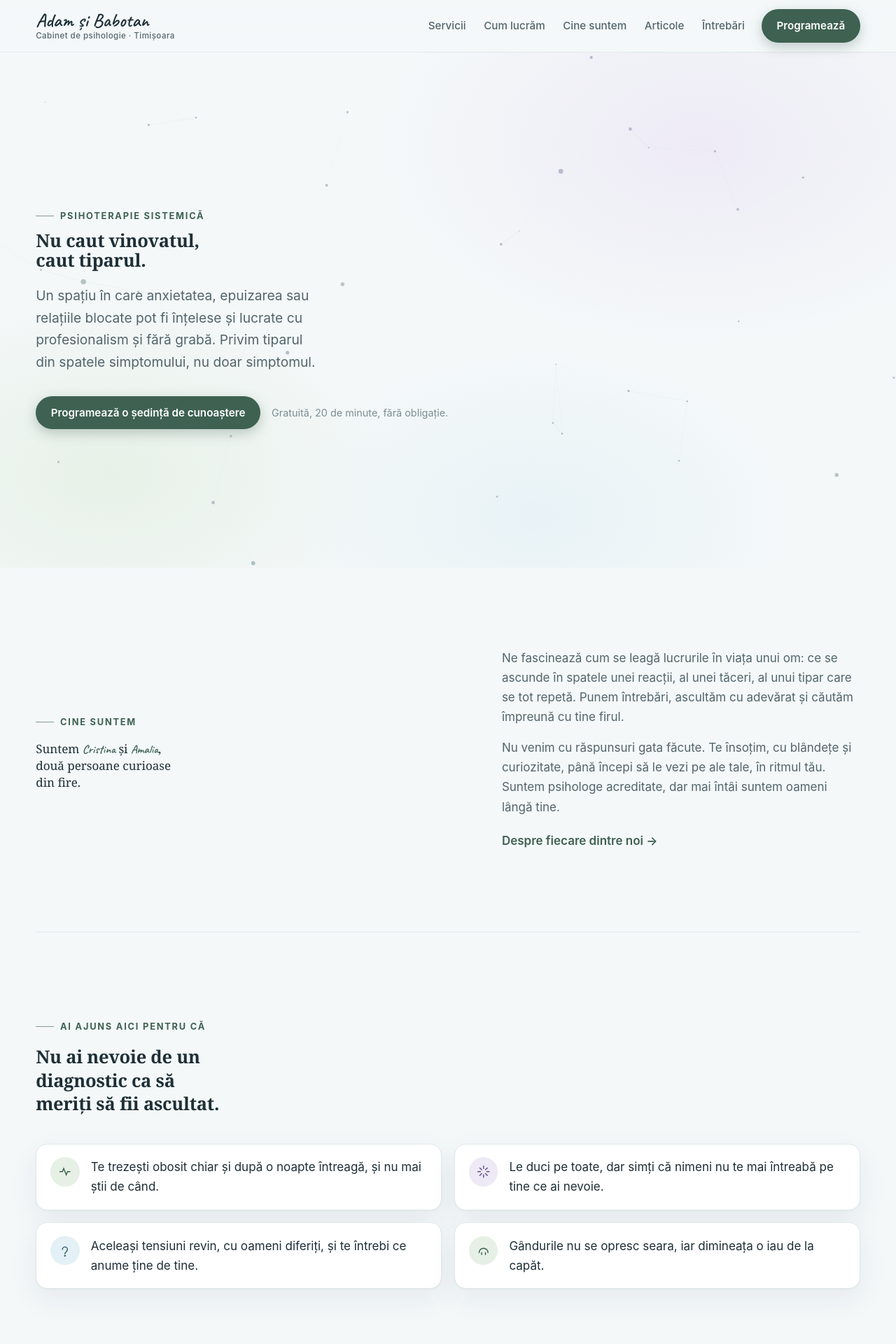
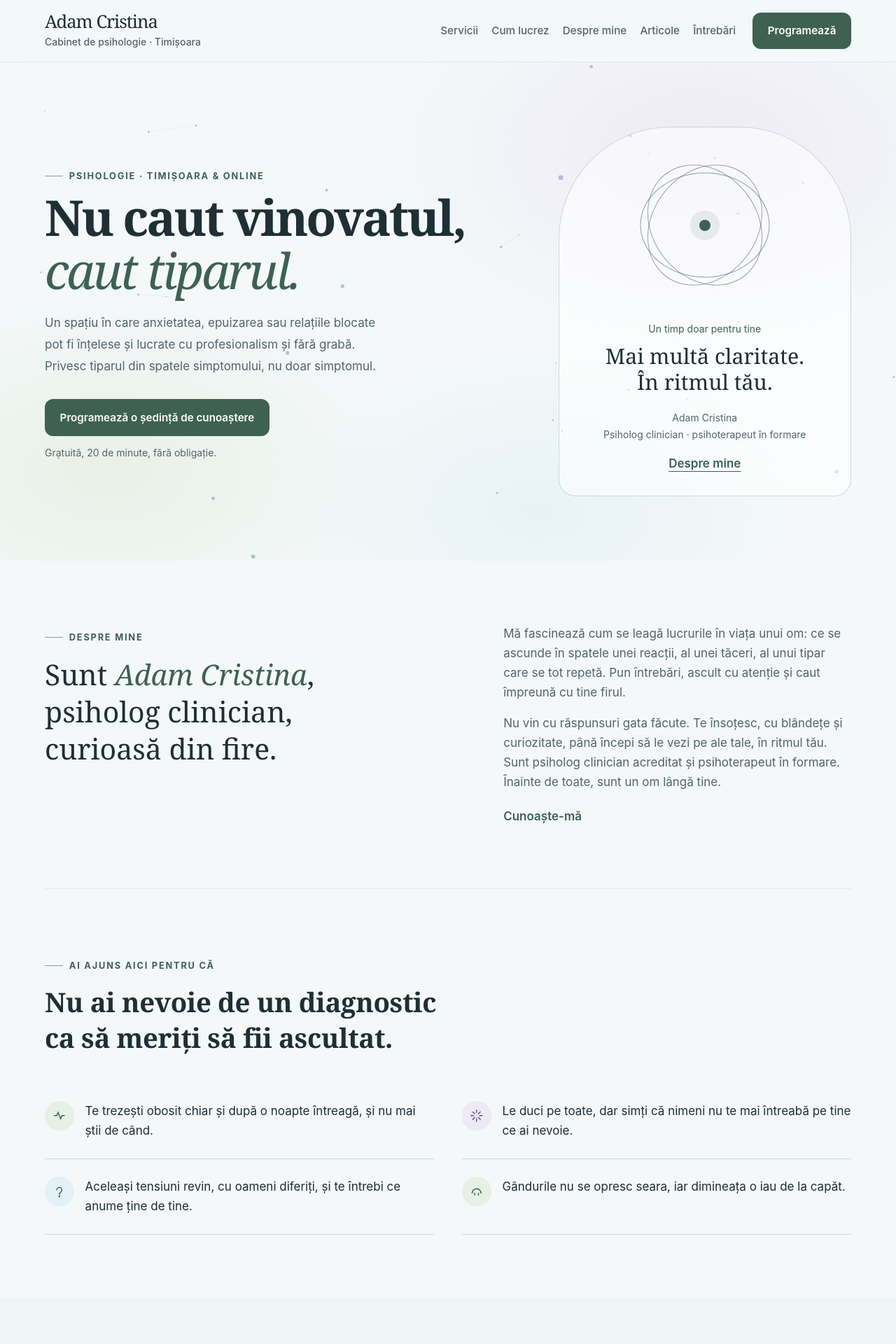
Before and after one commit to madalinagligor5-maker/psiho, a PHP site: page / in a window 1280 px wide. Shown: the top 1920 px of the page at 70% size. Run offline with PHP 8.4, Linux system fonts and the light colour scheme.

Commit message:
Actualizează conținutul Cristinei și paginile site-ului

```diff
--- a/public/index.html
+++ b/public/index.html
@@ -3,8 +3,8 @@
 <head>
 <meta charset="utf-8">
 <meta name="viewport" content="width=device-width, initial-scale=1">
-<title>Adam și Babotan, cabinet de psihologie în Timișoara</title>
-<meta name="description" content="Cabinet de psihologie în Timișoara. Cristina și Amalia: anxietate, depresie, epuizare, evaluări și documentație psihologică. Nu caut vinovatul, caut tiparul.">
+<title>Adam Cristina, cabinet de psihologie în Timișoara</title>
+<meta name="description" content="Cabinet de psihologie în Timișoara. Adam Cristina: anxietate, depresie, epuizare, evaluări și documentație psihologică. Nu caut vinovatul, caut tiparul.">
 <link rel="preload" href="/assets/fonts/Caveat-logo.woff2" as="font" type="font/woff2" crossorigin>
 <style>
   @font-face{
@@ -201,17 +201,77 @@
     .btn:hover,.card:hover,.feel li:hover{transform:none}
   }
   :focus-visible{outline:2px solid var(--sage); outline-offset:3px; border-radius:6px}
+
+  /* Redesign: the original animated colour background stays in place. */
+  :root{--wrap:min(1160px,90vw);--r:24px}
+  html{scroll-padding-top:100px}
+  header.top{background:color-mix(in srgb,var(--bg) 92%,transparent)}
+  .bar{height:88px}
+  .marca{font-family:var(--serif);font-size:1.6rem;font-weight:500;letter-spacing:-.04em}
+  .marca small{font-size:.875rem;letter-spacing:0;line-height:1.5;margin-top:.35rem}
+  nav.main{gap:1.2rem}
+  .btn{border-radius:12px;box-shadow:none;padding:.85rem 1.35rem}
+  .hero{isolation:isolate;min-height:calc(100svh - 88px);padding:clamp(3rem,7vw,7rem) 0}
+  .hero__layout{display:grid;gap:3rem;align-items:center}
+  .hero h1{font-size:clamp(2.8rem,5.5vw,5.2rem);letter-spacing:-.045em;line-height:1.08}
+  .hero h1 em{font-weight:400;color:var(--sage)}
+  .hero .lede{max-width:46ch;font-size:1.0625rem;line-height:1.8}
+  .hero__cta{align-items:flex-start;flex-direction:column;gap:.75rem}
+  .hero__note{font-size:.875rem;color:var(--ink-soft)}
+  .hero__aside{border:1px solid color-mix(in srgb,var(--sage) 22%,transparent);background:color-mix(in srgb,var(--surface) 58%,transparent);border-radius:160px 160px 24px 24px;padding:2rem;text-align:center;position:relative}
+  .pattern-art{height:220px;position:relative;width:min(240px,100%);margin:0 auto 1.5rem}
+  .pattern-art span{position:absolute;width:150px;height:185px;border:1px solid var(--sage);border-radius:50%;left:calc(50% - 75px);top:15px;transform:rotate(-38deg);opacity:.55}
+  .pattern-art span:nth-child(2){transform:rotate(38deg);border-color:var(--lav)}
+  .pattern-art span:nth-child(3){transform:rotate(90deg);border-color:var(--bleu)}
+  .pattern-art i{position:absolute;left:calc(50% - 8px);top:100px;width:16px;height:16px;background:var(--sage);border-radius:50%;box-shadow:0 0 0 13px color-mix(in srgb,var(--sage) 10%,transparent)}
+  .hero__aside-kicker{font-size:.875rem;color:var(--sage)}
+  .hero__aside-title{font:400 1.9rem/1.2 var(--serif);margin:.65rem 0 1.3rem}
+  .hero__aside-note{font-size:.875rem;color:var(--ink-soft);line-height:1.7}
+  .text-link{display:inline-block;color:var(--sage);font-weight:600;text-underline-offset:5px;margin-top:1rem}
+  section.band{padding:clamp(3.5rem,7vw,6rem) 0}
+  .intro__grid{gap:3rem}
+  .intro p.big{font-size:clamp(1.8rem,3.2vw,2.7rem);max-width:23ch;line-height:1.3}
+  .intro .who{font-family:var(--serif);font-weight:400;font-style:italic}
+  .lead{font-size:clamp(1.7rem,3vw,2.6rem);max-width:29ch}
+  .feel{gap:0 2.5rem}
+  .feel li{background:transparent;border:0;border-bottom:1px solid var(--line-2);box-shadow:none;border-radius:0;padding:1.6rem 0}
+  .svc{gap:1rem}
+  .card{box-shadow:none;padding:1.7rem;border-radius:20px}
+  .card:nth-child(2){background:var(--azur)}
+  .card:nth-child(3){background:var(--lav-bg)}
+  .card:nth-child(4){background:var(--sage-bg)}
+  .card h3{font-size:1.4rem}
+  .card .desc{font-size:1rem}
+  .steps{gap:1.5rem}
+  .step{padding:1.5rem 0;border-top:1px solid var(--line-2)}
+  .step::before{display:none}
+  .step h3{font-size:1.3rem;margin-bottom:.75rem}
+  .step p{font-size:1rem}
+  .faq summary{font-size:1.3rem;padding:1.5rem 0}
+  .final{box-shadow:none;border-radius:32px;text-align:left;display:grid;gap:1rem 3rem}
+  .final .eyebrow{justify-content:flex-start!important}
+  .final p{margin:0;max-width:48ch}
+  .final .form{max-width:none;width:100%;margin:1rem 0 0}
+  .form label{display:block;font-size:.875rem;color:var(--ink-soft)}
+  .form-note{font-size:.875rem!important}
+  .form textarea{resize:vertical}
+  .foot .marca{font-size:1.8rem}
+  @media(min-width:980px){.hero__layout{grid-template-columns:1.6fr 1fr;gap:4rem}.svc{grid-template-columns:repeat(2,1fr)}.card{padding:2rem}.intro__grid{align-items:start}}
+  @media(max-width:979px){.hero__aside{max-width:420px;width:100%;margin:auto}.hero h1{max-width:16ch}}
+  @media(max-width:600px){.bar{gap:.6rem;height:84px}.marca{font-size:1.35rem}.marca small{font-size:.75rem}.bar__cta{font-size:.875rem;padding:.7rem .85rem}.hero__aside{padding:1.5rem}.hero__cta .btn{width:100%;justify-content:center}.final{padding:1.5rem;border-radius:24px}.steps{grid-template-columns:1fr 1fr}.eyebrow{font-size:.875rem;letter-spacing:.08em}}
+  @media(prefers-reduced-motion:reduce){.card,.feel li,.btn{transition:none}}
+
 </style>
 </head>
 <body>
 
 <header class="top">
   <div class="bar">
-    <a class="marca" href="/">Adam și Babotan<small>Cabinet de psihologie · Timișoara</small></a>
+    <a class="marca" href="/">Adam Cristina<small>Cabinet de psihologie · Timișoara</small></a>
     <nav class="main">
       <a href="#servicii">Servicii</a>
-      <a href="#cum">Cum lucrăm</a>
-      <a href="#echipa">Cine suntem</a>
+      <a href="#cum">Cum lucrez</a>
+      <a href="#echipa">Despre mine</a>
       <a href="/articole">Articole</a>
       <a href="#intrebari">Întrebări</a>
     </nav>
@@ -224,14 +284,23 @@
   <section class="hero">
     <canvas class="hero__canvas" aria-hidden="true"></canvas>
     <div class="hero__glow"></div>
-    <div class="wrap">
-      <p class="eyebrow rise in">Psihoterapie sistemică</p>
-      <h1 class="rise in d1">Nu caut vinovatul,<br>caut tiparul.</h1>
-      <p class="lede rise in d2" data-c="hero_lede">Un spațiu în care anxietatea, epuizarea sau relațiile blocate pot fi înțelese și lucrate cu profesionalism și fără grabă. Privim tiparul din spatele simptomului, nu doar simptomul.</p>
+    <div class="wrap hero__layout">
+      <div class="hero__copy">
+      <p class="eyebrow rise in">Psihologie · Timișoara &amp; online</p>
+      <h1 class="rise in d1">Nu caut vinovatul,<br><em>caut tiparul.</em></h1>
+      <p class="lede rise in d2" data-c="hero_lede">Un spațiu în care anxietatea, epuizarea sau relațiile blocate pot fi înțelese și lucrate cu profesionalism și fără grabă. Privesc tiparul din spatele simptomului, nu doar simptomul.</p>
       <div class="hero__cta rise in d3">
         <a class="btn" href="#contact">Programează o ședință de cunoaștere</a>
         <span class="hero__note">Gratuită, 20 de minute, fără obligație.</span>
       </div>
+      </div>
+      <aside class="hero__aside rise in d2" aria-label="Abordarea mea">
+        <div class="pattern-art" aria-hidden="true"><span></span><span></span><span></span><i></i></div>
+        <p class="hero__aside-kicker">Un timp doar pentru tine</p>
+        <p class="hero__aside-title">Mai multă claritate.<br>În ritmul tău.</p>
+        <p class="hero__aside-note">Adam Cristina<br>Psiholog clinician · psihoterapeut în formare</p>
+        <a href="#echipa" class="text-link">Despre mine</a>
+      </aside>
     </div>
   </section>
 
@@ -239,13 +308,13 @@
   <section class="band intro" id="echipa">
     <div class="wrap intro__grid">
       <div>
-        <p class="eyebrow band__eyebrow rise">Cine suntem</p>
-        <p class="big rise d1">Suntem <span class="who">Cristina</span> și <span class="who">Amalia</span>, <span data-c="cine_tail">două persoane curioase din fire.</span></p>
+        <p class="eyebrow band__eyebrow rise">Despre mine</p>
+        <p class="big rise d1">Sunt <span class="who">Adam Cristina</span>, <span data-c="cine_tail">psiholog clinician, curioasă din fire.</span></p>
       </div>
       <div class="rise d2">
-        <p class="muted" data-c="cine_p1">Ne fascinează cum se leagă lucrurile în viața unui om: ce se ascunde în spatele unei reacții, al unei tăceri, al unui tipar care se tot repetă. Punem întrebări, ascultăm cu adevărat și căutăm împreună cu tine firul.</p>
-        <p class="muted" style="margin-top:1rem" data-c="cine_p2">Nu venim cu răspunsuri gata făcute. Te însoțim, cu blândețe și curiozitate, până începi să le vezi pe ale tale, în ritmul tău. Suntem psihologe acreditate, dar mai întâi suntem oameni lângă tine.</p>
-        <p style="margin-top:1.3rem"><a href="/echipa" style="color:var(--sage); font-weight:600; text-decoration:none">Despre fiecare dintre noi →</a></p>
+        <p class="muted" data-c="cine_p1">Mă fascinează cum se leagă lucrurile în viața unui om: ce se ascunde în spatele unei reacții, al unei tăceri, al unui tipar care se tot repetă. Pun întrebări, ascult cu atenție și caut împreună cu tine firul.</p>
+        <p class="muted" style="margin-top:1rem" data-c="cine_p2">Nu vin cu răspunsuri gata făcute. Te însoțesc, cu blândețe și curiozitate, până începi să le vezi pe ale tale, în ritmul tău. Sunt psiholog clinician acreditat și psihoterapeut în formare. Înainte de toate, sunt un om lângă tine.</p>
+        <p style="margin-top:1.3rem"><a href="/echipa" style="color:var(--sage); font-weight:600; text-decoration:none">Cunoaște-mă</a></p>
       </div>
     </div>
   </section>
@@ -269,12 +338,12 @@
   <!-- CUM LUCRAM -->
   <section class="band" id="cum" style="background:var(--surface-2)">
     <div class="wrap">
-      <p class="eyebrow band__eyebrow rise">Cum lucrăm</p>
-      <h2 class="lead rise d1">Simptomul e doar vârful. Pe noi ne interesează rădăcina care îl ține.</h2>
+      <p class="eyebrow band__eyebrow rise">Cum lucrez</p>
+      <h2 class="lead rise d1">Simptomul e doar vârful. Mă interesează rădăcina care îl ține.</h2>
       <p class="muted rise d2" style="margin-top:1.2rem; max-width:60ch">Terapia sistemică pornește de la o observație simplă: nimeni nu funcționează izolat. Anxietatea, oboseala sau felul în care reacționezi se formează într-o rețea de relații. Când tiparul devine vizibil, îți recapeți controlul asupra lui.</p>
       <blockquote class="quote rise d2">
         <p>Nu te-ai stricat tu. S-a rupt echilibrul din jurul tău.</p>
-        <cite>abordarea noastră, pe scurt</cite>
+        <cite>abordarea mea, pe scurt</cite>
       </blockquote>
     </div>
   </section>
@@ -286,8 +355,8 @@
       <h2 class="lead rise d1">Prețurile, de la început.</h2>
       <p class="muted rise d2" style="margin-top:1rem; max-width:52ch">Le afișăm transparent, pentru că a fi nevoit să întrebi cât costă e, pentru mulți oameni, încă un motiv de amânare.</p>
       <div class="svc">
-        <div class="card rise"><span class="ic"><svg viewBox="0 0 24 24" fill="none" stroke="currentColor" stroke-width="1.6" stroke-linecap="round"><path d="M4 18c0-4 3-6 8-6s8 2 8 6"/><circle cx="12" cy="7" r="3"/></svg></span><h3>Ședință individuală</h3><p class="price"><span data-c="pret_individual">250</span> lei <small>· 50 min</small></p><p class="desc">Un cadru confidențial, în afara rutinei zilnice, dedicat exclusiv ție și lucrurilor pe care ai nevoie să le clarifici.</p></div>
-        <div class="card rise d1"><span class="ic"><svg viewBox="0 0 24 24" fill="none" stroke="currentColor" stroke-width="1.6" stroke-linecap="round"><rect x="3" y="5" width="18" height="12" rx="2"/><path d="M8 21h8M12 17v4"/></svg></span><h3>Ședință online</h3><p class="price"><span data-c="pret_online">220</span> lei <small>· 50 min</small></p><p class="desc">Aceeași ședință, de oriunde ai un spațiu liniștit. Potrivită pentru un program încărcat sau pentru distanță.</p></div>
+        <div class="card rise"><span class="ic"><svg viewBox="0 0 24 24" fill="none" stroke="currentColor" stroke-width="1.6" stroke-linecap="round"><path d="M4 18c0-4 3-6 8-6s8 2 8 6"/><circle cx="12" cy="7" r="3"/></svg></span><h3>Ședință individuală</h3><p class="price"><span data-c="pret_individual">150</span> lei <small>· 50 min</small></p><p class="desc">Un cadru confidențial, în afara rutinei zilnice, dedicat exclusiv ție și lucrurilor pe care ai nevoie să le clarifici.</p></div>
+        <div class="card rise d1"><span class="ic"><svg viewBox="0 0 24 24" fill="none" stroke="currentColor" stroke-width="1.6" stroke-linecap="round"><rect x="3" y="5" width="18" height="12" rx="2"/><path d="M8 21h8M12 17v4"/></svg></span><h3>Ședință online</h3><p class="price"><span data-c="pret_online">150</span> lei <small>· 50 min</small></p><p class="desc">Aceeași ședință, de oriunde ai un spațiu liniștit. Potrivită pentru un program încărcat sau pentru distanță.</p></div>
         <div class="card rise d2"><span class="ic"><svg viewBox="0 0 24 24" fill="none" stroke="currentColor" stroke-width="1.6" stroke-linecap="round"><path d="M9 3h6l-1 6h3l-8 12 2-8H6z"/></svg></span><h3>Evaluare psihologică</h3><p class="price"><span data-c="pret_evaluare">180</span> lei <small>· 50 min</small></p><p class="desc">Una sau mai multe întâlniri, instrumente standardizate și discutarea rezultatelor, finalizate cu un raport de evaluare.</p></div>
         <div class="card rise d3"><span class="ic"><svg viewBox="0 0 24 24" fill="none" stroke="currentColor" stroke-width="1.6" stroke-linecap="round"><path d="M7 3h7l4 4v14H7z"/><path d="M14 3v4h4M10 12h5M10 16h5"/></svg></span><h3>Fișe CES și încadrare grad</h3><p class="price"><span data-c="pret_fise">180</span> lei</p><p class="desc">Documentație psihologică pentru comisiile de evaluare: cerințe educaționale speciale și încadrare în grad de handicap.</p></div>
       </div>
@@ -301,8 +370,8 @@
       <h2 class="lead rise d1">Patru pași, în ritmul tău.</h2>
       <div class="steps">
         <div class="step rise"><h3>Iei legătura</h3><p>Un formular scurt, un mesaj sau un email. Nu e nevoie să explici totul dinainte.</p></div>
-        <div class="step rise d1"><h3>Ședința de cunoaștere</h3><p>Douăzeci de minute, gratuit. Afli cum lucrăm și ne spui ce cauți, fără niciun angajament.</p></div>
-        <div class="step rise d2"><h3>Decizi tu</h3><p>Dacă simți că ne potrivim, stabilim prima ședință. Dacă nu, e la fel de firesc.</p></div>
+        <div class="step rise d1"><h3>Ședința de cunoaștere</h3><p>Douăzeci de minute, gratuit. Afli cum lucrez și îmi spui ce cauți, fără niciun angajament.</p></div>
+        <div class="step rise d2"><h3>Decizi tu</h3><p>Dacă simți că ți se potrivește abordarea mea, stabilim prima ședință. Dacă nu, e la fel de firesc.</p></div>
         <div class="step rise d3"><h3>Începem</h3><p>La cabinet sau online, la un interval pe care îl stabilim împreună.</p></div>
       </div>
     </div>
@@ -334,15 +403,15 @@
         <form class="form" id="contact-form">
           <input type="hidden" name="access_key" id="w3key" value="">
           <input type="hidden" name="subject" value="Mesaj nou de pe site (ședință de cunoaștere)">
-          <input type="hidden" name="from_name" value="Site Adam și Babotan">
+          <input type="hidden" name="from_name" value="Site Adam Cristina">
           <div class="form-row">
-            <input type="text" name="nume" required placeholder="Cum să-ți spunem?" autocomplete="name">
-            <input type="text" name="contact" required placeholder="Email sau telefon" autocomplete="email">
+            <input aria-label="Numele tău" type="text" name="nume" required placeholder="Cum să-ți spun?" autocomplete="name">
+            <input aria-label="Email sau telefon" type="text" name="contact" required placeholder="Email sau telefon" autocomplete="email">
           </div>
-          <textarea name="mesaj" rows="3" placeholder="Vrei să adaugi ceva? (opțional)"></textarea>
+          <textarea aria-label="Mesaj (opțional)" name="mesaj" rows="3" placeholder="Vrei să adaugi ceva? (opțional)"></textarea>
           <input type="checkbox" name="botcheck" class="hp" tabindex="-1" autocomplete="off" aria-hidden="true">
           <button type="submit" class="btn" id="form-btn">Trimite mesajul</button>
-          <p class="form-note">Îți răspundem în maximum 48 de ore lucrătoare. Datele tale nu apar nicăieri public. <a href="/confidentialitate">Confidențialitate</a>.</p>
+          <p class="form-note">Îți răspund în maximum 48 de ore lucrătoare. Datele tale nu apar nicăieri public. <a href="/confidentialitate">Confidențialitate</a>.</p>
           <p class="form-msg" id="form-msg" role="status" aria-live="polite"></p>
         </form>
       </div>
@@ -354,8 +423,8 @@
   <div class="wrap">
     <div class="foot__grid">
       <div>
-        <span class="marca" style="color:var(--ink)">Adam și Babotan</span>
-        <p class="muted" style="margin-top:.8rem; max-width:32ch; font-size:.92rem">Societate civilă profesională de psihologie, Timișoara. Cristina și Amalia.</p>
+        <span class="marca" style="color:var(--ink)">Adam Cristina</span>
+        <p class="muted" style="margin-top:.8rem; max-width:32ch; font-size:.92rem">Adam Cristina · Psiholog clinician în Timișoara. La cabinet și online.</p>
       </div>
       <div>
         <h4>Contact</h4>
@@ -368,14 +437,14 @@
         <h4>Pagini</h4>
         <ul>
           <li><a href="#servicii">Servicii</a></li>
-          <li><a href="#cum">Cum lucrăm</a></li>
-          <li><a href="#echipa">Cine suntem</a></li>
+          <li><a href="#cum">Cum lucrez</a></li>
+          <li><a href="#echipa">Despre mine</a></li>
           <li><a href="#intrebari">Întrebări</a></li>
         </ul>
       </div>
     </div>
     <div class="foot__bottom">
-      <span>© 2026 Adam și Babotan</span>
+      <span>© 2026 Adam Cristina</span>
       <span class="foot-legal"><a href="/confidentialitate">Confidențialitate</a> · <a href="/cookies">Cookies</a> · <a href="/termeni">Termeni</a></span>
       <span>Dacă ești în criză acum, sună la 112.</span>
     </div>
@@ -408,17 +477,17 @@
         var btn = document.getElementById('form-btn');
         if(cf.botcheck && cf.botcheck.checked) return;
         var key = (window.__content && window.__content.web3_key) || document.getElementById('w3key').value;
-        if(!key){ msg.textContent = 'Formularul nu e încă activat. Scrie-ne direct la terapiecunico@gmail.com.'; msg.className = 'form-msg err'; return; }
+        if(!key){ msg.textContent = 'Formularul nu e încă activat. Scrie-mi direct la terapiecunico@gmail.com.'; msg.className = 'form-msg err'; return; }
         document.getElementById('w3key').value = key;
         btn.disabled = true; btn.textContent = 'Se trimite...'; msg.textContent = ''; msg.className = 'form-msg';
         var data = {}; new FormData(cf).forEach(function(v,k){ data[k] = v; });
         fetch('https://api.web3forms.com/submit', {
           method:'POST', headers:{'Content-Type':'application/json','Accept':'application/json'}, body:JSON.stringify(data)
         }).then(function(r){ return r.json(); }).then(function(j){
-          if(j.success){ cf.reset(); msg.textContent = 'Mesaj trimis. Îți răspundem în maximum 48 de ore lucrătoare.'; msg.className = 'form-msg ok'; btn.textContent = 'Trimis'; }
+          if(j.success){ cf.reset(); msg.textContent = 'Mesaj trimis. Îți răspund în maximum 48 de ore lucrătoare.'; msg.className = 'form-msg ok'; btn.textContent = 'Trimis'; }
           else { throw new Error(j.message || 'eroare'); }
         }).catch(function(){
-          msg.textContent = 'Nu s-a putut trimite. Scrie-ne direct la terapiecunico@gmail.com.'; msg.className = 'form-msg err';
+          msg.textContent = 'Nu s-a putut trimite. Scrie-mi direct la terapiecunico@gmail.com.'; msg.className = 'form-msg err';
           btn.disabled = false; btn.textContent = 'Trimite mesajul';
         });
       });
```
Also changed, not shown: public/content.json (+4 -4 lines), src/content/echipa/1-cristina.md (+1 -1 lines), public/assets/css/base.css, 5 other files.
